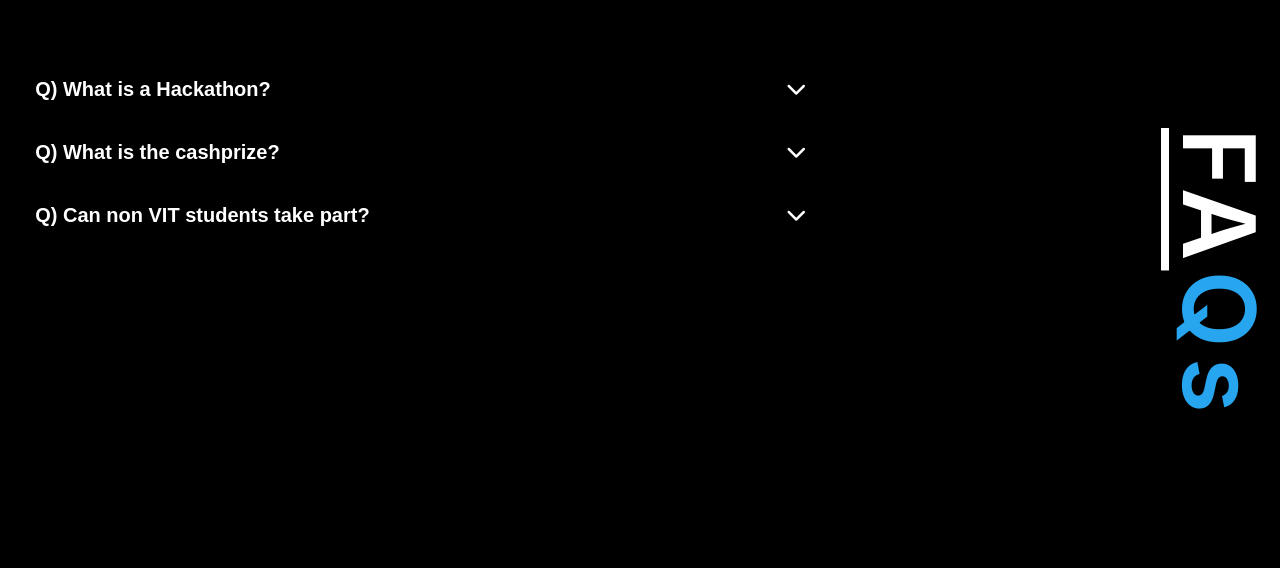
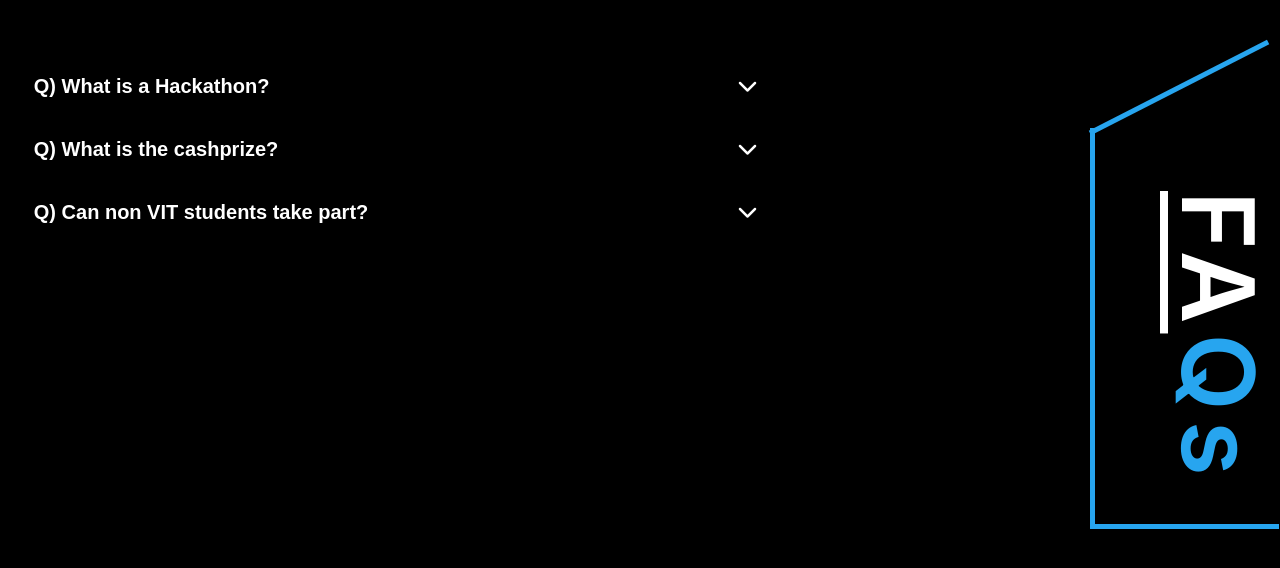
Before and after one commit to nitishramaraj/Technicia-FAQ, a plain HTML site: page index.html in a window 1280 px wide. Drawn offline with Linux system fonts and the light colour scheme.

Commit message:
Update style.css

```diff
--- a/style.css
+++ b/style.css
@@ -2,6 +2,7 @@
     margin: 0;
     padding: 0;
     box-sizing: border-box;
+    /* overflow: hidden; */
 
 }
 
@@ -9,12 +10,14 @@ body{
     font-family: 'Inter', sans-serif;
     color: white;
     background-color: black;
+    max-width: 100%;
+
 }
 
 /* Flex INIT */
 .flex-faq{
     display: flex;
-    justify-content: space-around;
+    justify-content: space-between;
 }
 /*  */
 
@@ -25,6 +28,7 @@ body{
     margin-top: 5%;
     max-width: 100%;
     margin-left: 2%;
+    /* margin-ri: 2%; */
 }
 
 .question button{
@@ -72,6 +76,7 @@ body{
 /* FLEX RIGHT */
 .right{
     padding-top:10%;
+    padding-right: 5%;
 }
 .blue{
     color: rgba(39, 165, 239, 1);
@@ -81,12 +86,40 @@ body{
     text-decoration-thickness: 8px ;
 }
 .faq-head{
+    padding-left: 50%;
+    padding-top: 50%;
+    padding-bottom: 30%;
+    /* padding-right: 0%; */
+    /* padding-bottom: 50%; */
     font-size: 100px;
-    writing-mode: vertical-lr;
+    writing-mode: vertical-rl;
     letter-spacing: 10px;
-    padding-bottom: 2%;
+    /* padding-bottom: 2%; */
+    /* padding-top: 25%; */
+    position: relative;
+    border-left: solid 5px rgba(39, 165, 239, 1);
+    border-bottom: solid 5px rgba(39, 165, 239, 1);
+    /* background-color: white; */
+
 
 }
+
+.faq-head:before{
+    /* overflow: hidden; */
+    float: right;
+    /* padding-top: 2%; */
+    content: '';
+    display: block;
+    width: 200px;
+    height: 5px;
+    background: rgba(39, 165, 239, 1);
+    position: absolute;
+    top: -11%;
+    transform: rotate(-27deg);
+    /* left: 10%; */
+
+}
+
 
 @media only screen and (max-width: 700px) {
     .flex-faq{
@@ -94,7 +127,13 @@ body{
     }
 
     .faq-head{
+        padding: 5%;
+        /* text-align: center; */
         writing-mode: horizontal-tb;
+        border: none;
+    }
+    .faq-head:before{
+        display: none;
     }
     .question button{
         width: 100%;
```
